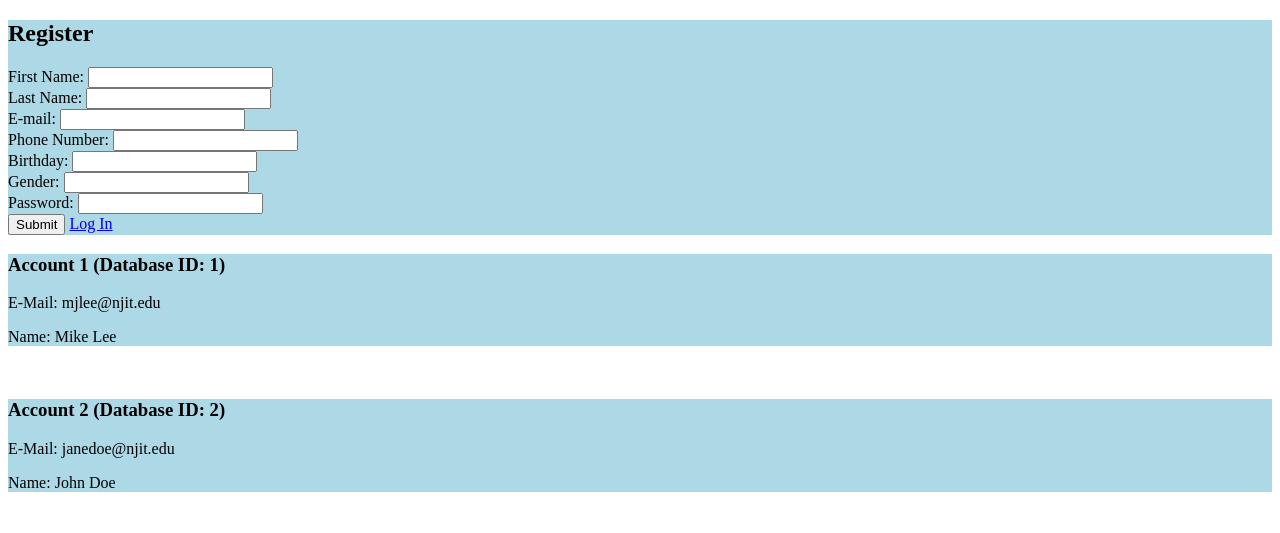
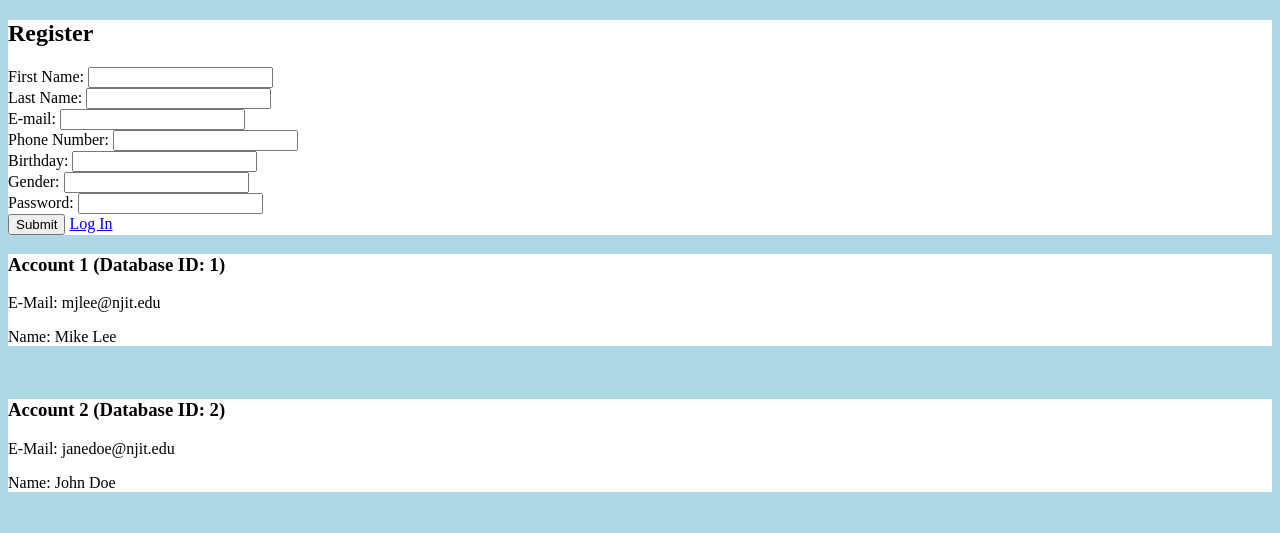
Before and after one commit to nraeder/is218-final, a PHP site: page / in a window 1280 px wide. Shown: the top 533 px of the page. Run offline with PHP 8.4, Linux system fonts and the light colour scheme; data comes from the database, SQL or seed files in the repository.

Commit message:
Update index.php

```diff
--- a/index.php
+++ b/index.php
@@ -7,10 +7,16 @@
 
 ?>
 <style>
+html {
+	background-color: lightblue;
+}
+
 div {
-	background-color: lightblue;
+	background-color: white;
 	color: black;
 	text-align: left;
+	margin-left: auto;
+	margin-right: auto;
 }
 </style>
 
```
